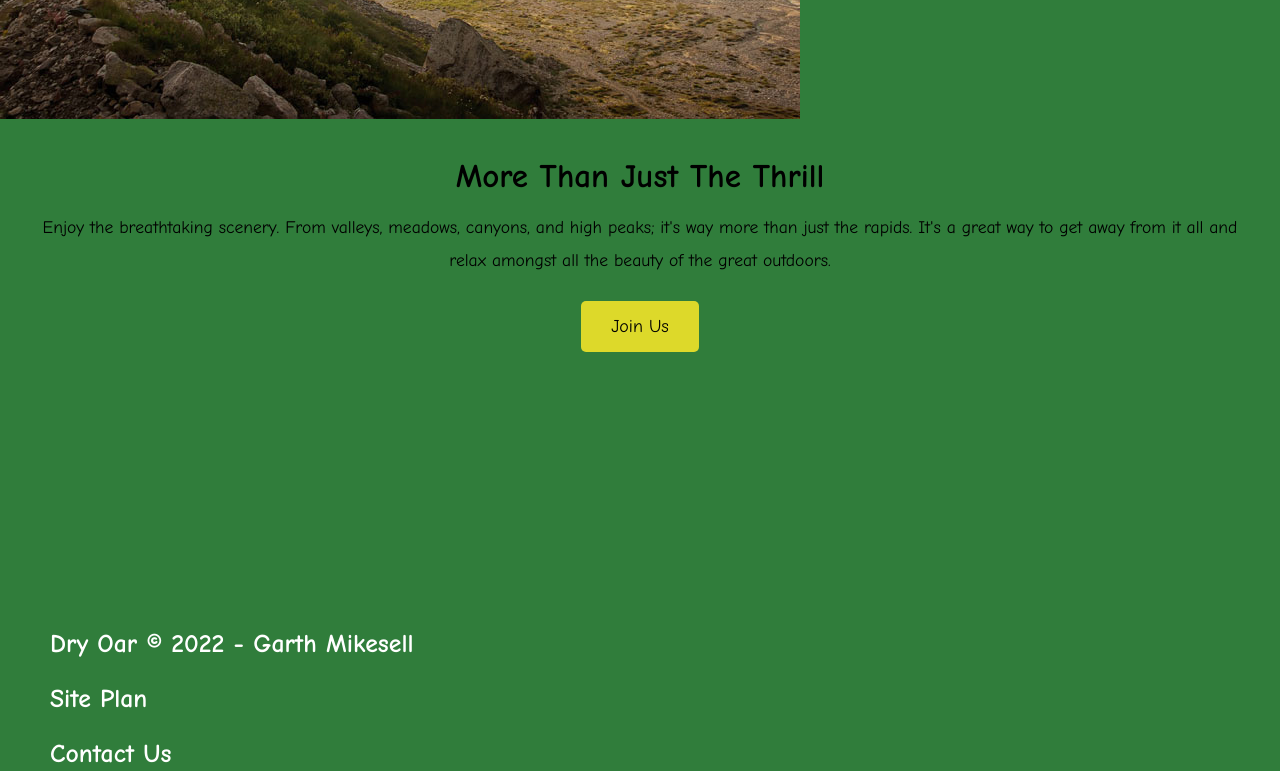
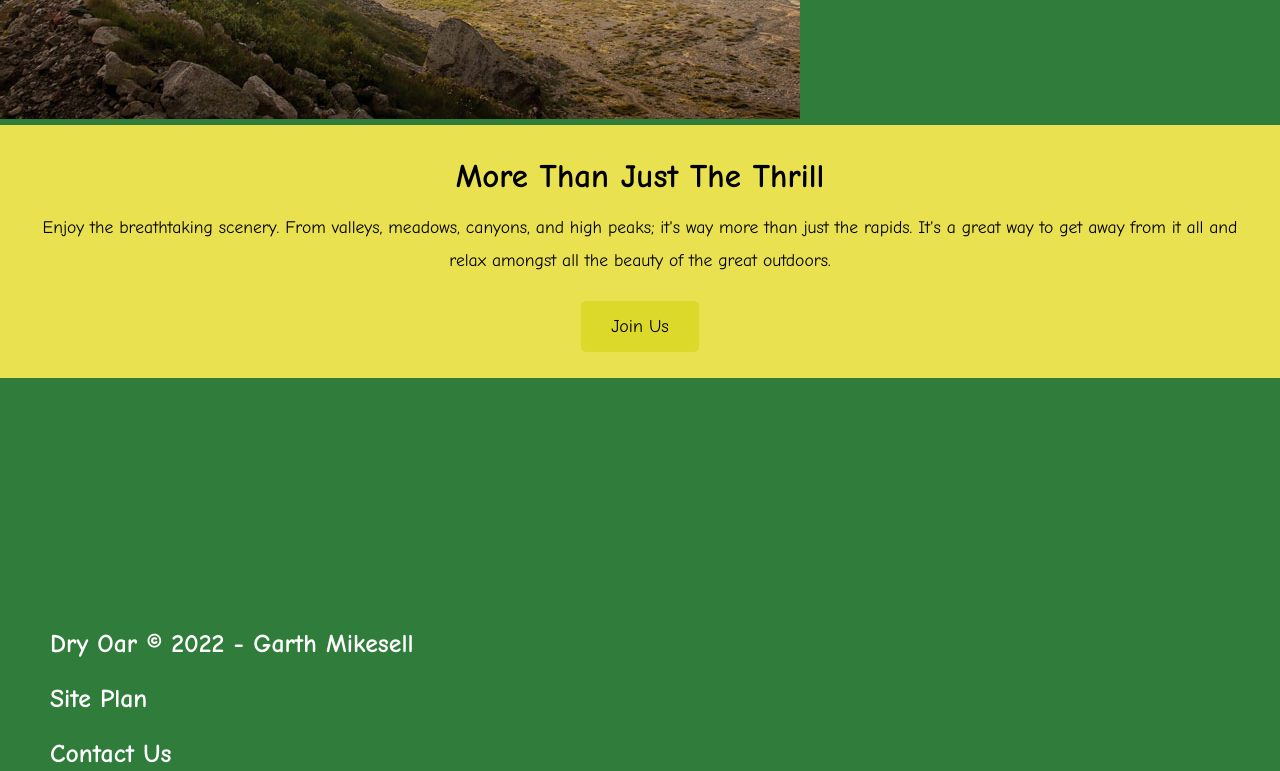
Before and after one commit to RazzTek/WDD130, a plain HTML site: page wwr/index.html in a window 1280 px wide. Shown: the part 4760-5531 px from the top of the page. Drawn offline with Linux system fonts and the light colour scheme.

Commit message:
remove # from message background color

```diff
--- a/wwr/styles/style.css
+++ b/wwr/styles/style.css
@@ -124,7 +124,7 @@ footer .social img {
 }
 
 .msg {
-    background-color:##EAE151;
+    background-color:#EAE151;
     color: #000000;
     line-height: 1.5em;
     padding: 35px;
```
